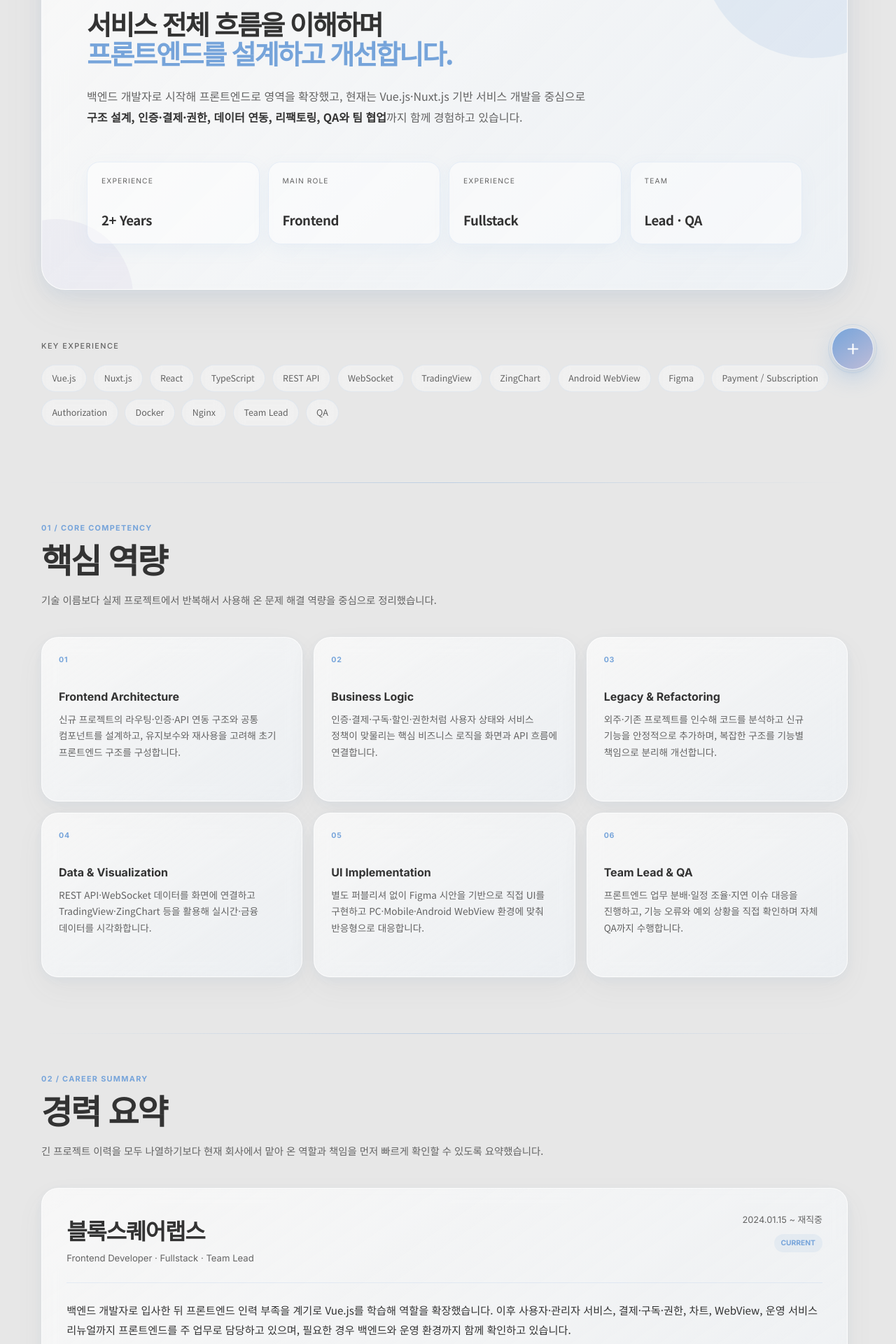
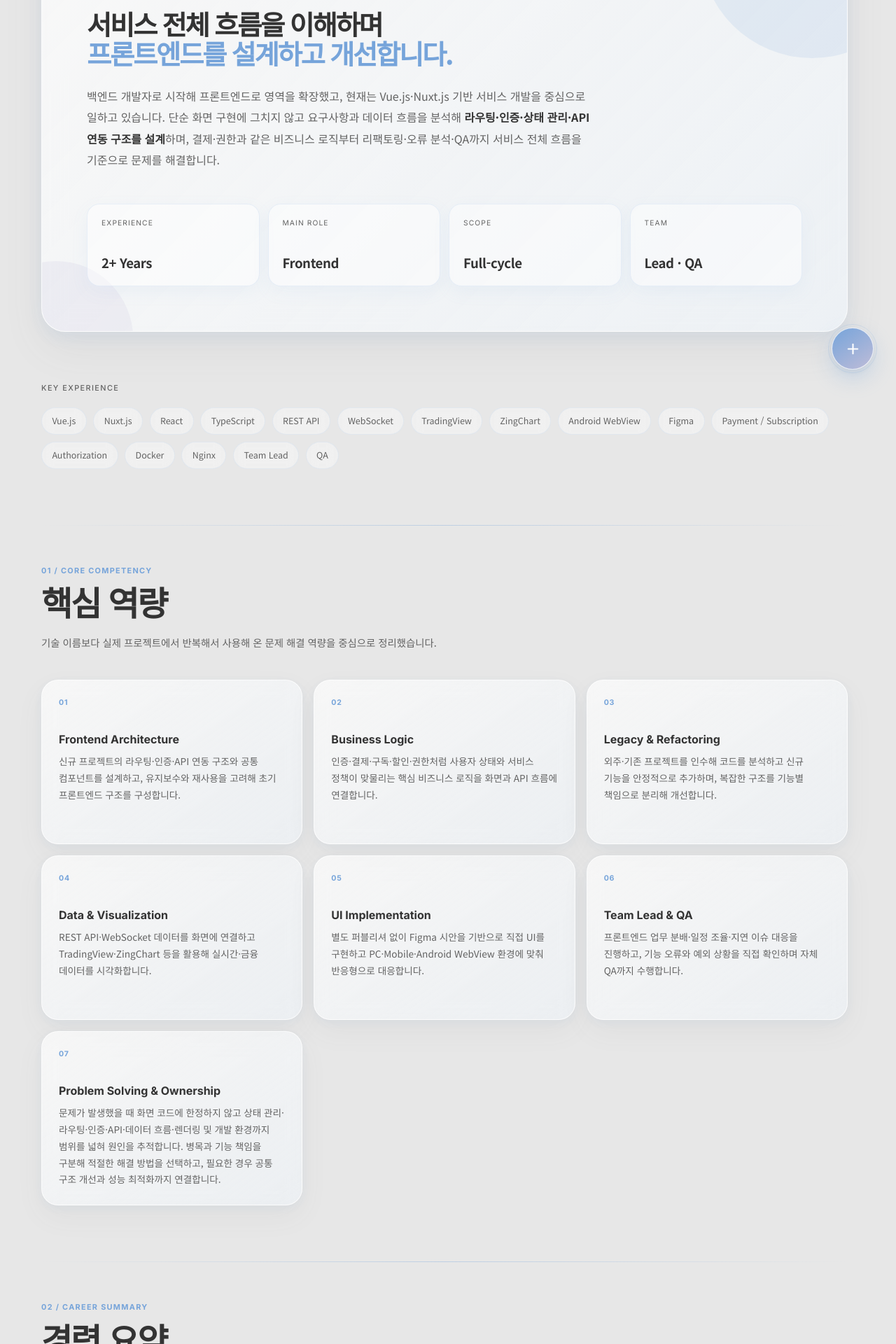
Before and after one commit to hjzheld/MainPage, a React (Vite) app: page /portfolio/personal in a window 1280 px wide. Shown: the part 240-2160 px from the top of the page at 70% size. Built offline with nearby package versions, Linux system fonts and the light colour scheme.

Commit message:
260901 경력추가

```diff
--- a/src/pages/PersonalHistory.tsx
+++ b/src/pages/PersonalHistory.tsx
@@ -852,7 +852,7 @@ const BottomMessage = styled.div`
 const summaryStats = [
   ["EXPERIENCE", "2+ Years"],
   ["MAIN ROLE", "Frontend"],
-  ["EXPERIENCE", "Fullstack"],
+  ["SCOPE", "Full-cycle"],
   ["TEAM", "Lead · QA"],
 ];
 
@@ -906,15 +906,22 @@ const coreCompetencies = [
     description:
       "프론트엔드 업무 분배·일정 조율·지연 이슈 대응을 진행하고, 기능 오류와 예외 상황을 직접 확인하며 자체 QA까지 수행합니다.",
   },
+  {
+    name: "Problem Solving & Ownership",
+    description:
+      "문제가 발생했을 때 화면 코드에 한정하지 않고 상태 관리·라우팅·인증·API·데이터 흐름·렌더링 및 개발 환경까지 범위를 넓혀 원인을 추적합니다. 병목과 기능 책임을 구분해 적절한 해결 방법을 선택하고, 필요한 경우 공통 구조 개선과 성능 최적화까지 연결합니다.",
+  },
 ];
 
 const careerSummaryBullets = [
   "Vue.js·Nuxt.js 기반 사용자 및 관리자 페이지 개발",
+  "신규 기능 개발 시 상태 관리·라우팅·API 흐름까지 고려해 기능 구조 설계",
   "신규 프로젝트 초기 구조, 인증·라우팅·공통 컴포넌트 설계",
   "결제·구독·할인·사용자 권한 및 접근 제어 로직 구현",
   "REST API·WebSocket 연동 및 금융 데이터 시각화",
   "외주·운영 서비스 인수, 리팩토링, 컨버팅 및 전면 리뉴얼",
   "별도 퍼블리셔 없이 Figma 기반 UI 직접 구현",
+  "사용자 로딩 성능과 개발 환경의 병목을 구분해 성능·빌드 환경 개선",
   "Docker·Nginx 기반 빌드·배포와 운영 환경 대응",
   "팀 업무 분배·일정 관리·오류 분석·자체 QA",
 ];
@@ -1075,15 +1082,23 @@ const supportingExperiences = [
   {
     key: "performance",
     eyebrow: "PERFORMANCE & OPTIMIZATION",
-    title: "사용자 체감 성능과 개발 환경을 함께 개선",
-    text: "페이지 로딩과 개발 생산성을 구분해 필요한 영역의 부담을 줄이는 방향으로 최적화했습니다.",
+    title: "사용자 로딩 성능과 개발 환경을 함께 최적화",
+    text: "서비스 이용 중 발생하는 초기 로딩 부담과 개발 과정에서의 빌드·파일 감시 비용을 구분해 원인을 확인하고, 사용자 체감 성능과 개발 생산성을 각각 개선했습니다.",
     bullets: [
-      "초기 화면에 필요한 핵심 이미지는 우선 로드하고 비필수 이미지는 Lazy Loading 적용",
-      "CRA 기반 프로젝트를 Vite로 전환해 개발 서버 구동과 HMR 환경 개선",
-      "node_modules·.git·빌드 산출물 등 불필요한 파일 감시 범위를 제외해 개발 리소스 사용 감소",
-      "Production build에서 불필요한 console 코드를 제거해 운영 빌드 정리",
+      "초기 화면 렌더링에 필요한 핵심 이미지는 우선 로드하고, 즉시 필요하지 않은 이미지는 Lazy Loading으로 분리해 초기 로딩 부담 감소",
+      "CRA 기반 프로젝트를 Vite로 전환해 개발 서버 구동과 HMR 환경을 개선하고 반복 개발 시 발생하는 대기 시간 감소",
+      "node_modules·.git·빌드 산출물 등 개발에 불필요한 경로를 파일 감시 대상에서 제외해 개발 환경의 리소스 사용 감소",
+      "Production Build에서 불필요한 console 코드를 제거해 운영 빌드에 개발용 로그가 포함되지 않도록 정리",
+      "단순히 최적화 기법을 적용하는 데 그치지 않고 사용자 로딩과 개발 환경의 병목을 구분한 뒤 각 문제에 맞는 개선 방법 적용",
     ],
-    tags: ["Lazy Loading", "Vite", "HMR", "Build", "Optimization"],
+    tags: [
+      "Lazy Loading",
+      "Vite",
+      "HMR",
+      "Build Optimization",
+      "Performance",
+      "Troubleshooting",
+    ],
   },
   {
     key: "qa",
@@ -1378,9 +1393,9 @@ export const PersonalHistory = () => {
           </HeroTitle>
 
           <HeroDescription className="career-description">
-            백엔드 개발자로 시작해 프론트엔드로 영역을 확장했고, 현재는 Vue.js·Nuxt.js 기반
-            서비스 개발을 중심으로 <strong>구조 설계, 인증·결제·권한, 데이터 연동, 리팩토링, QA와 팀 협업</strong>까지
-            함께 경험하고 있습니다.
+            백엔드 개발자로 시작해 프론트엔드로 영역을 확장했고, 현재는 Vue.js·Nuxt.js 기반 서비스 개발을 중심으로 일하고 있습니다.
+            단순 화면 구현에 그치지 않고 요구사항과 데이터 흐름을 분석해 <strong>라우팅·인증·상태 관리·API 연동 구조를 설계</strong>하며,
+            결제·권한과 같은 비즈니스 로직부터 리팩토링·오류 분석·QA까지 서비스 전체 흐름을 기준으로 문제를 해결합니다.
           </HeroDescription>
 
           <SummaryGrid>
@@ -1462,9 +1477,10 @@ export const PersonalHistory = () => {
             <CareerSummaryBody>
               <div>
                 <CareerSummaryLead>
-                  백엔드 개발자로 입사한 뒤 프론트엔드 인력 부족을 계기로 Vue.js를 학습해 역할을 확장했습니다.
-                  이후 사용자·관리자 서비스, 결제·구독·권한, 차트, WebView, 운영 서비스 리뉴얼까지 프론트엔드를 주 업무로 담당하고 있으며,
-                  필요한 경우 백엔드와 운영 환경까지 함께 확인하고 있습니다.
+                  백엔드 개발자로 입사한 뒤 프론트엔드로 역할을 확장했으며, 현재는 Vue.js·Nuxt.js 기반 서비스의 프론트엔드를 주 업무로 담당하고 있습니다.
+                  사용자·관리자 화면 구현뿐 아니라 프로젝트 초기 구조, 인증·라우팅·상태 관리·API 연동 방식과 공통 컴포넌트의 책임을 설계하며,
+                  결제·구독·권한처럼 여러 상태가 연결되는 비즈니스 로직도 함께 구현합니다. 운영 중 문제가 발생하면 화면 코드에 한정하지 않고
+                  API·데이터·백엔드 흐름까지 확인해 원인을 추적하며, 필요한 경우 구조 개선과 QA까지 이어서 처리합니다.
                 </CareerSummaryLead>
                 <BulletList>
                   {careerSummaryBullets.map((item) => (
@@ -1649,11 +1665,11 @@ export const PersonalHistory = () => {
         </Section>
 
         <BottomMessage>
-          <h2>프론트엔드를 중심으로, 서비스 전체 흐름까지 봅니다.</h2>
+          <h2>구현보다 한 단계 더, 문제의 구조와 끝까지 연결되는 흐름을 봅니다.</h2>
           <p>
-            화면을 구현하는 것에서 끝나지 않고 데이터가 어디에서 오고, 사용자 상태와 서비스 정책이 어떻게 연결되며,
-            운영 이후 어떤 부분을 다시 개선해야 하는지까지 확인하는 개발을 중요하게 생각합니다. 새로운 환경에서도 필요한 영역을 빠르게 학습하고
-            실제 서비스 결과로 연결하는 개발자가 되고자 합니다.
+            주어진 화면을 구현하는 데 그치지 않고 기능이 서비스 안에서 어떻게 동작해야 하는지 판단해 구조를 설계하고, 문제가 발생하면
+            상태 관리·라우팅·API·데이터 흐름과 운영 환경까지 범위를 넓혀 원인을 추적합니다. 필요한 경우 공통 구조 개선과 성능 최적화, QA까지
+            연결해 같은 문제가 반복되지 않도록 해결하는 개발을 중요하게 생각합니다.
           </p>
         </BottomMessage>
       </Inner>
```
